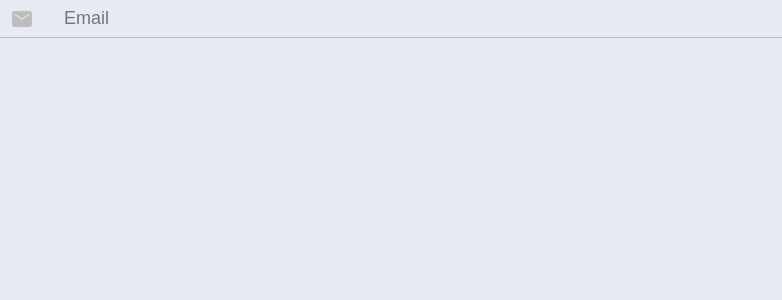
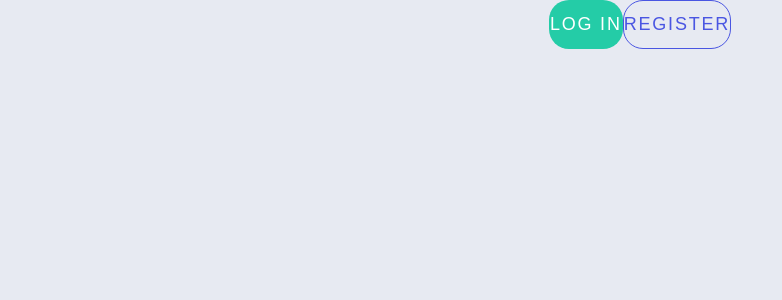
Before and after one commit to mattmalicki/wallet, a React (Create React App) app in the folder client/: page / in a window 1280 px wide. Shown: the top 300 px of the page, without its empty margins (0-782 px from the left). Built offline with nearby package versions, Linux system fonts and the light colour scheme.

Commit message:
Created Button component.

```diff
--- a/client/src/App.tsx
+++ b/client/src/App.tsx
@@ -1,12 +1,13 @@
 import React from "react";
 
 import "./App.css";
-import { InputItem } from "./components/Atoms/InputItem/InputItem";
+import { Button } from "./components/Atoms/Button/Button";
 
 const App: React.FC = () => {
   return (
     <div className="App">
-      <InputItem name="email" />
+      <Button title="log in" colored={true} />
+      <Button title="register" colored={false} />
     </div>
   );
 };
--- /dev/null
+++ b/client/src/components/Atoms/Button/Button.module.css
@@ -0,0 +1,22 @@
+.button {
+  padding: 13px 0;
+
+  font-weight: 400;
+  font-size: 18px;
+  letter-spacing: 0.1em;
+  text-transform: uppercase;
+  text-align: center;
+
+  border: 1px solid transparent;
+  border-radius: 20px;
+}
+
+.colored {
+  color: white;
+  background-color: var(--buttonBackground);
+}
+
+.transparent {
+  color: var(--buttonBorderColor);
+  border-color: var(--buttonBorderColor);
+}
--- /dev/null
+++ b/client/src/components/Atoms/Button/Button.tsx
@@ -0,0 +1,15 @@
+import React from "react";
+import styles from "./Button.module.css";
+
+interface ButtonProp {
+  title: string;
+  colored: boolean;
+}
+
+const Button: React.FC<ButtonProp> = (props) => {
+  const classNames = `${styles.button} ${
+    props.colored ? styles.colored : styles.transparent
+  }`;
+  return <button className={classNames}>{props.title}</button>;
+};
+export { Button };
--- a/client/src/styles/vars.css
+++ b/client/src/styles/vars.css
@@ -3,5 +3,8 @@
   --second-family: "Poppins", sans-serif;
 
   --main-backgroud: #e7eaf2;
+  --buttonBackground: #24cca7;
+
   --inputColor: #bdbdbd;
+  --buttonBorderColor: #4a56e2;
 }
```
